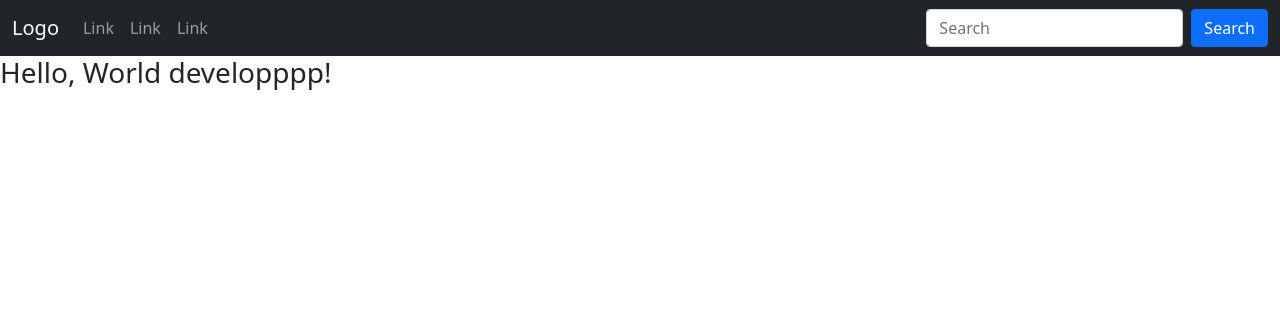
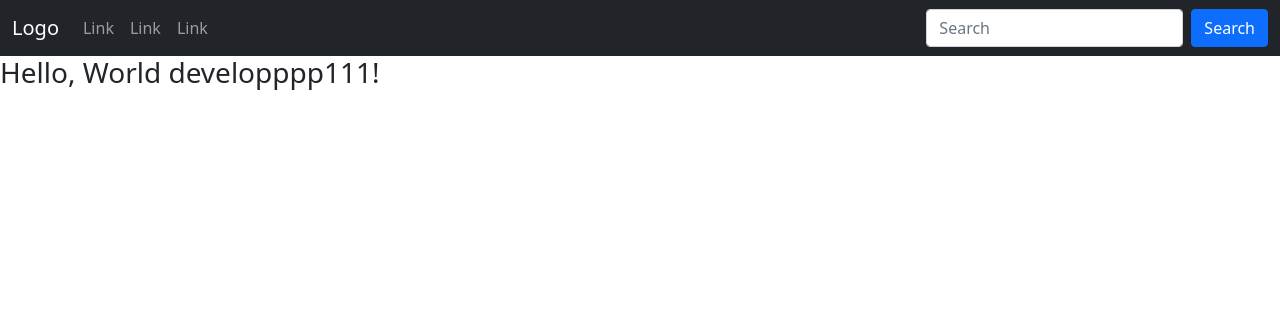
Before and after one commit to anh-khoa-nguyen/OFOProject, a Flask app: page / in a window 1280 px wide. Shown: the top 316 px of the page. Run offline with Flask 3, Linux system fonts and the light colour scheme.

Commit message:
Update index.html 5

```diff
--- a/OFO/templates/index.html
+++ b/OFO/templates/index.html
@@ -35,7 +35,7 @@
     </div>
   </div>
 </nav>
-<h3>Hello, World developppp!</h3>
+<h3>Hello, World developppp111!</h3>
 
 </body>
 </html>
```
